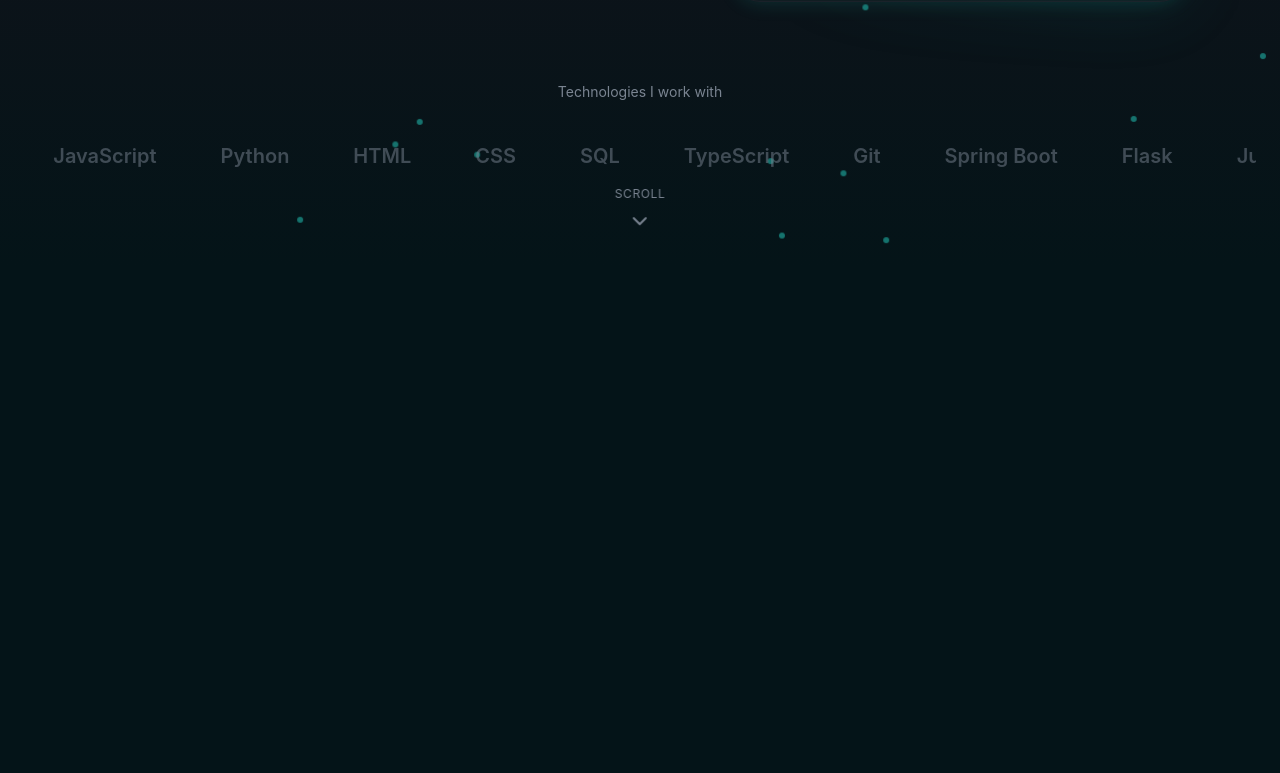
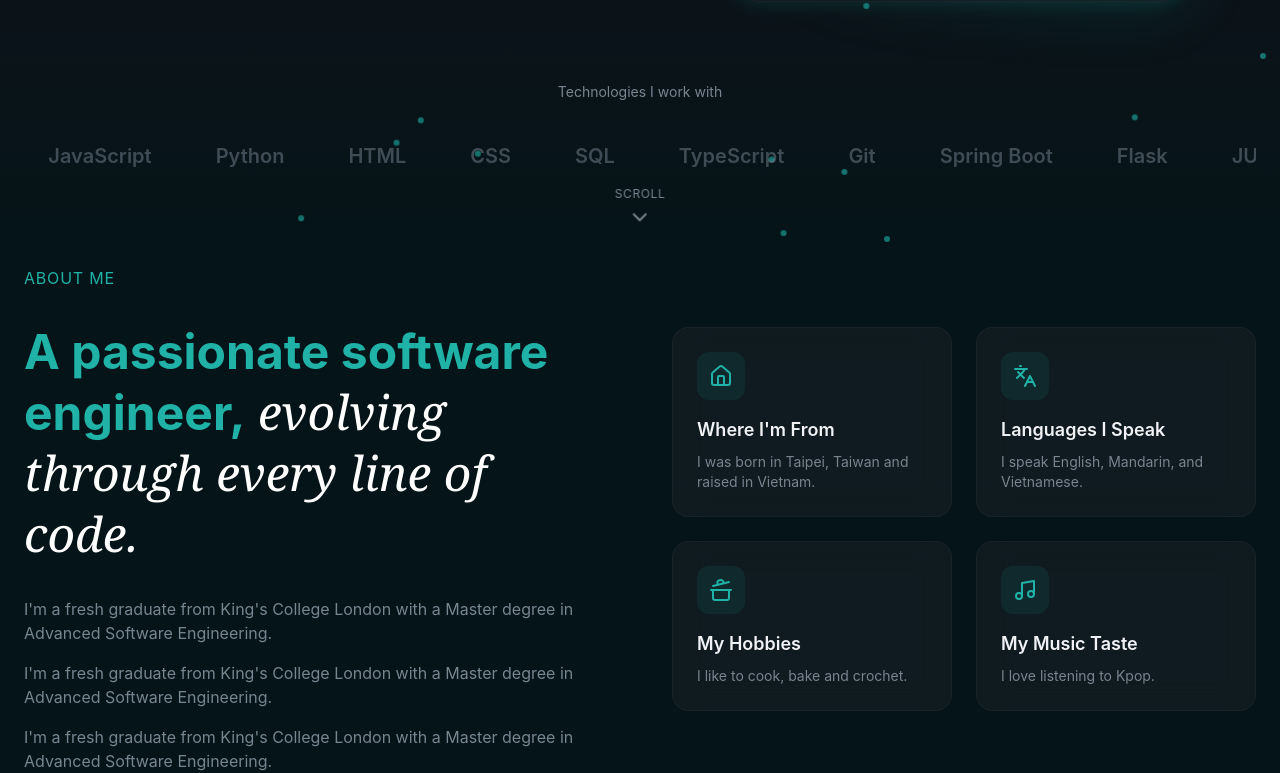
Before and after one commit to feifei1002/personal-portfolio, a React (Vite) app: page / in a window 1280 px wide. Shown: the part 682-1455 px from the top of the page. Before the commit the page ends 948 px from the top, so only its background shows below. Built offline with nearby package versions, Linux system fonts and the light colour scheme.

Commit message:
about page done

```diff
--- a/src/layout/Navbar.jsx
+++ b/src/layout/Navbar.jsx
@@ -64,14 +64,16 @@ export const Navbar = () => {
                 <div className="md:hidden glass-strong animate-fade-in">
                     <div className="container mx-auto px-6 py-6 flex flex-col gap-4">
                         {navLinks.map((link, index) => (
-                                <a href={link.href}
+                                <a
+                                href={link.href}
                                 key={index}
+                                onClick={() =>setIsMobileMenuOpen(false)}
                                 className="text-lg text-muted-foreground hover:text-foreground py-2">
                                     {link.label}
                                 </a>
                         ))}
 
-                        <Button>Contact Me</Button>
+                        <Button onClick={() =>setIsMobileMenuOpen(false)}>Contact Me</Button>
                     </div>
                 </div>
             )}
--- a/src/sections/About.jsx
+++ b/src/sections/About.jsx
@@ -1,5 +1,85 @@
+import { House, Languages, CookingPot, Music } from "lucide-react";
+
+
+const highlights = [
+    {
+        icon: House,
+        title: "Where I'm From",
+        description: "I was born in Taipei, Taiwan and raised in Vietnam.",
+    },
+    {
+        icon: Languages,
+        title: "Languages I Speak",
+        description: "I speak English, Mandarin, and Vietnamese.",
+    },
+    {
+        icon: CookingPot,
+        title: "My Hobbies",
+        description: "I like to cook, bake and crochet.",
+    },
+    {
+        icon: Music,
+        title: "My Music Taste",
+        description: "I love listening to Kpop.",
+    },
+
+]
+
+
 export const About = () => {
     return (
-        <section></section>
+        <section id="about" className="py-32, relative overflow-hidden">
+            <div className="container mx-auto px-6 relative z-10">
+                <div className="grid lg:grid-cols-2 gap-16 items-center">
+                    {/* Left Column */}
+                    <div className="space-y-8">
+                        <div className="animate-fade-in">
+                            <span className="text-secondary-foreground text-sm-font-medium tracking-wider uppercase">
+                                About Me
+                            </span>
+                        </div>
+
+                        <h2 className="text-4xl md:text-5xl font-bold leading-tight animate-fade-in animation-delay-100 text-secondary-foreground">
+                            A passionate software engineer,
+                            <span className="font-serif italic font-normal text-white">
+                                {" "}
+                                evolving through every line of code.
+                            </span>
+
+
+                        </h2>
+
+                        <div className="space-y-4 text-muted-foreground animate-fade-in animation-delay-200">
+                            <p>
+                                I'm a fresh graduate from King's College London
+                                with a Master degree in Advanced Software Engineering.
+                            </p>
+                            <p>
+                                I'm a fresh graduate from King's College London
+                                with a Master degree in Advanced Software Engineering.
+                            </p>
+                            <p>
+                                I'm a fresh graduate from King's College London
+                                with a Master degree in Advanced Software Engineering.
+                            </p>
+                        </div>
+                    </div>
+
+                    {/* Right Column - Highlights */}
+                    <div className="grid sm:grid-cols-2 gap-6">
+                        {highlights.map((highlight, index) => (
+                            <div key={index} className="glass p-6 rounded-2xl animate-fade-in"
+                            style={{animationDelay: `${(index + 1) * 100}ms`}}>
+                                <div className="w-12 h-12 rounded-xl bg-primary/10 flex items-center justify-center mb-4 hover:bg-primary/20">
+                                <highlight.icon className="w-6 h-6 text-primary"/>
+                                </div>
+                                <h3 className="text-lg font-semibold mb-2">{highlight.title}</h3>
+                                <p className="text-sm text-muted-foreground">{highlight.description}</p>
+                            </div>
+                        ))}
+                    </div>
+                </div>
+            </div>
+        </section>
     )
 }
--- a/src/sections/Hero.jsx
+++ b/src/sections/Hero.jsx
@@ -3,7 +3,7 @@ import { ChevronDown, ArrowRight, Download, Linkedin, Github, Instagram } from "
 
 const skills = [
     "Java", "JavaScript", "Python", "HTML", "CSS", "SQL", "TypeScript",
-    "Git", "Spring Boot", "Flask", "Junit", "Microsoft Azure Cloud",
+    "Git", "Spring Boot", "Flask", "JUnit", "Microsoft Azure Cloud",
     "React", "TailwindCSS", "Prompt Engineering"
 ];
 
```
